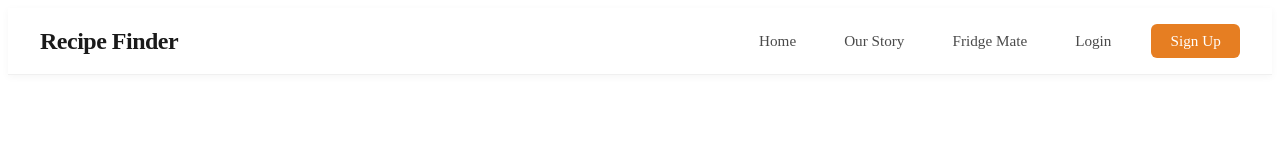
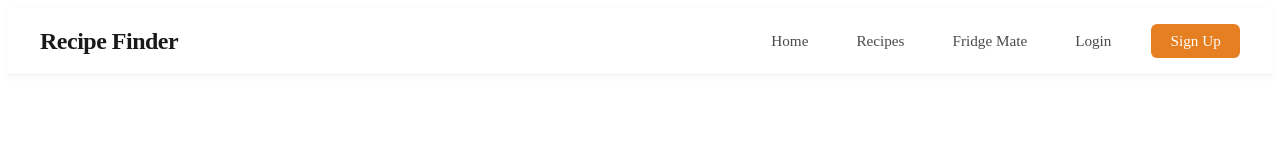
Before and after one commit to Arjun140205/Recipedia, a React (Create React App) app in the folder client/: page / in a window 1280 px wide. Shown: the top 143 px of the page. Built offline with nearby package versions, Linux system fonts and the light colour scheme.

Commit message:
updated: improved Navbar styling and navigation links

```diff
--- a/client/src/component/Navbar.jsx
+++ b/client/src/component/Navbar.jsx
@@ -138,12 +138,12 @@ const Navbar = () => {
           </Link>
 
           <Link
-            to="/about"
+            to="/recipes"
             style={navLinkStyle}
             onMouseOver={hoverIn}
             onMouseOut={hoverOut}
           >
-            Our Story
+            Recipes
           </Link>
 
           <Link
```
